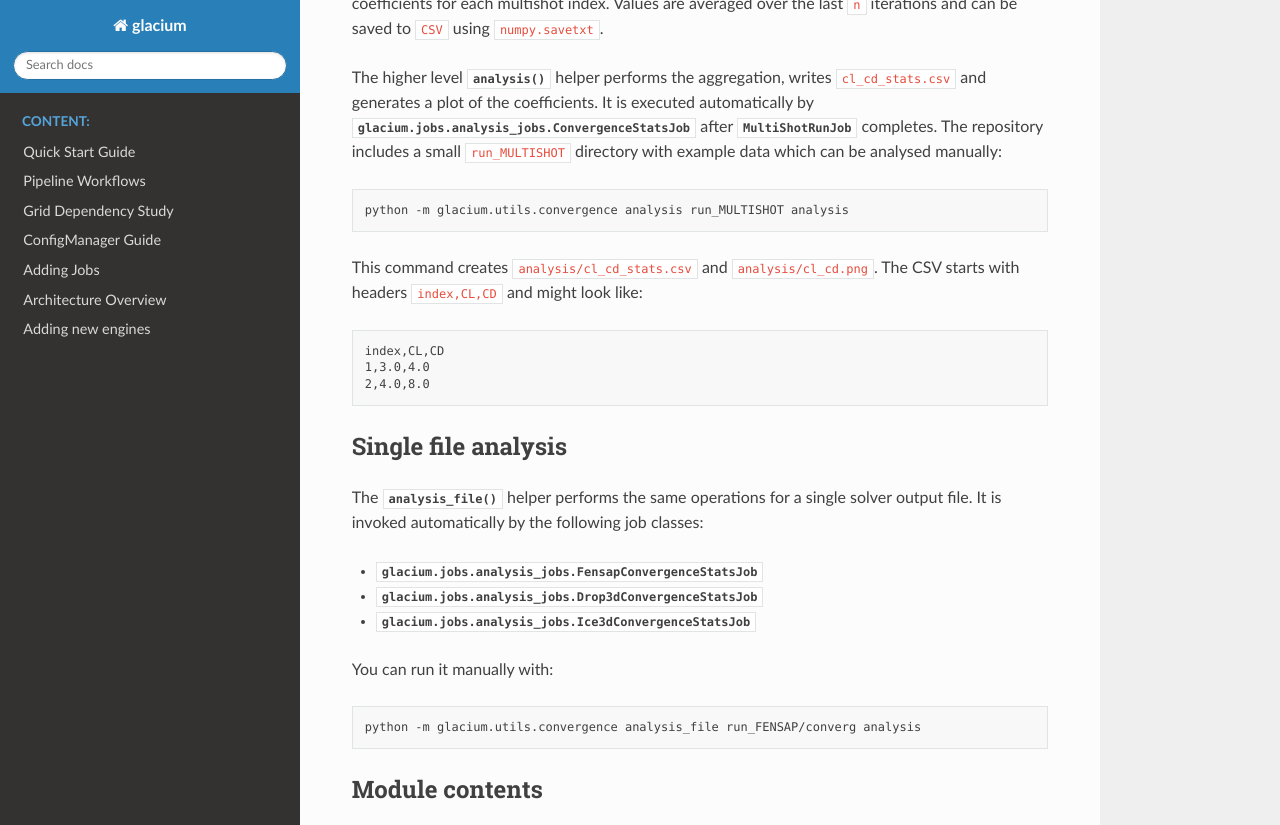
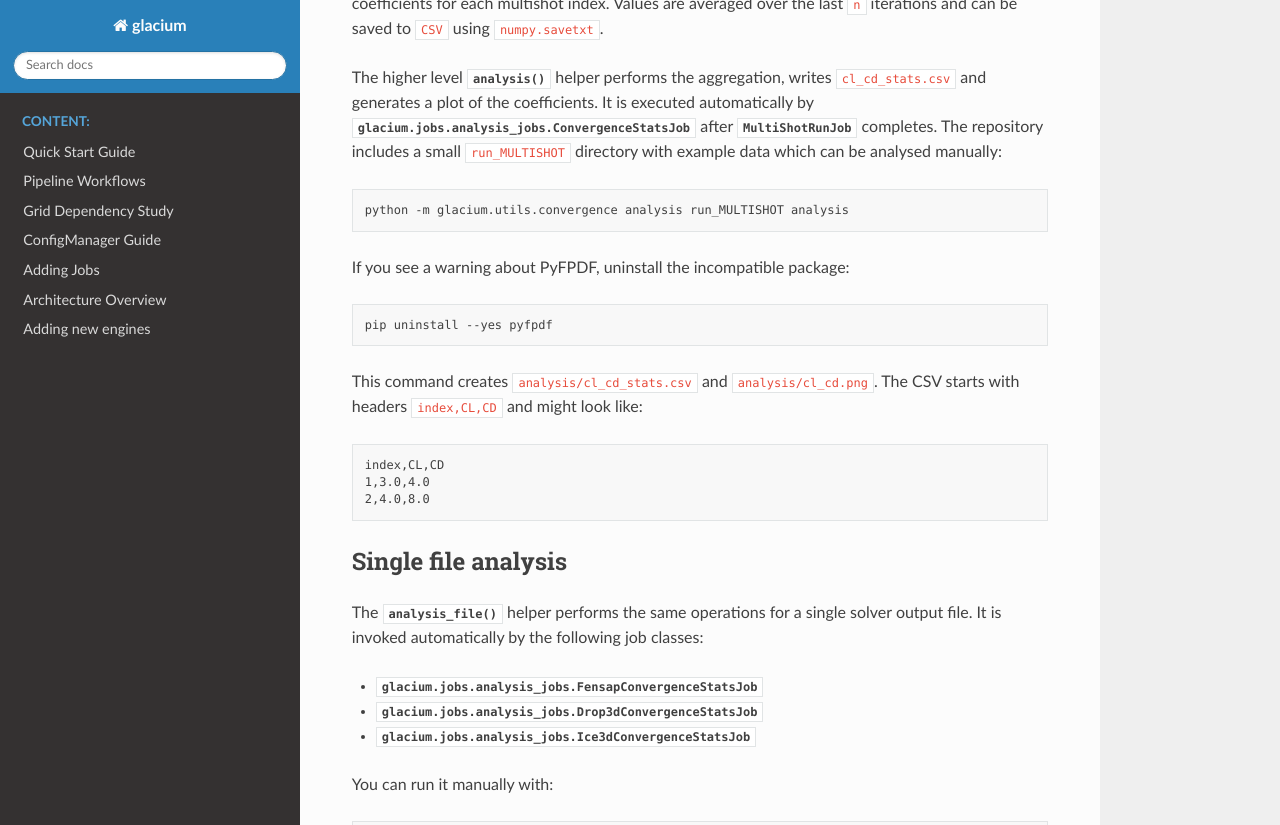
Before and after one commit to fledit-sh/glacium-repo, a Sphinx documentation site: the page built from docs/glacium.utils.rst, in a window 1280 px wide and 900 px high, scrolled down 1050 px, cut to the strip 0-825 px from the top of the window. Built offline with Sphinx 7.4.7 and the Read the Docs theme 3.1.0, drawn with Linux system fonts in a browser that asks for light colours.

Commit message:
docs: warn about PyFPDF

```diff
--- a/docs/glacium.utils.rst
+++ b/docs/glacium.utils.rst
@@ -56,7 +56,13 @@ analysed manually:
 
 .. code-block:: bash
 
-   python -m glacium.utils.convergence analysis run_MULTISHOT analysis
+    python -m glacium.utils.convergence analysis run_MULTISHOT analysis
+
+If you see a warning about PyFPDF, uninstall the incompatible package:
+
+.. code-block:: bash
+
+   pip uninstall --yes pyfpdf
 
 This command creates ``analysis/cl_cd_stats.csv`` and ``analysis/cl_cd.png``.
 The CSV starts with headers ``index,CL,CD`` and might look like:
```
Also changed, not shown: README.md (+8 -0 lines).
